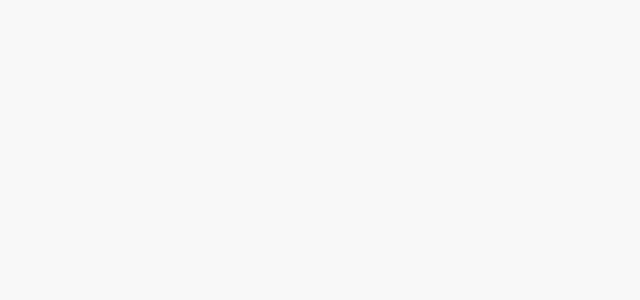
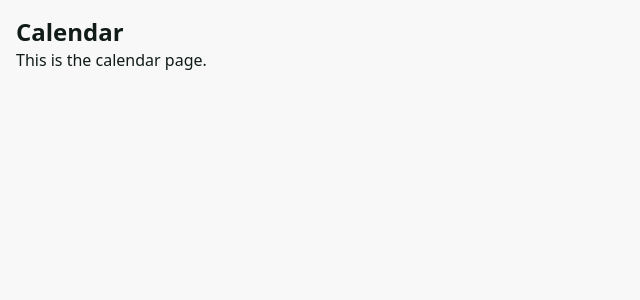
Before and after one commit to traPtitech/knoQ_R-UI, a Vue app: page /calendar in a window 1280 px wide. Before the commit this address had no page. Shown: the top 300 px of the page, without its empty margins (0-640 px from the left). Built offline with nearby package versions, Linux system fonts and the light colour scheme.

Commit message:
add calendar page

```diff
--- /dev/null
+++ b/src/pages/CalendarPage.vue
@@ -0,0 +1,10 @@
+<template>
+  <div class="p-4">
+    <h1 class="text-2xl font-bold">Calendar</h1>
+    <p>This is the calendar page.</p>
+  </div>
+</template>
+
+<script setup lang="ts">
+// This is a placeholder for the calendar page.
+</script>
--- a/src/router/index.ts
+++ b/src/router/index.ts
@@ -35,6 +35,11 @@ const routes: RouteRecordRaw[] = [
         component: MyPage
     },
     {
+        path: '/calendar',
+        name: 'Calendar',
+        component: () => import('../pages/CalendarPage.vue')
+    },
+    {
         path: "/callback",
         name: "Callback",
         redirect: "/"
```
